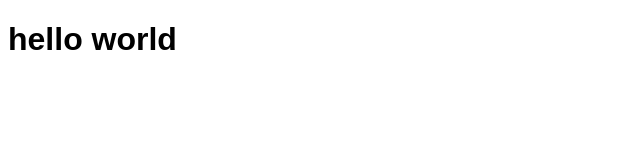
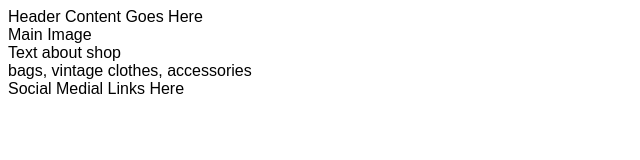
Before and after one commit to Toby7658/Lucys-Lot, a plain HTML site: page index.html in a window 1280 px wide. Shown: the whole page, without its empty margins (0-640 px from the left). Drawn offline with Linux system fonts and the light colour scheme.

Commit message:
Add core structure for home page

```diff
--- a/assets/css/style.css
+++ b/assets/css/style.css
@@ -1,3 +1,3 @@
 body {
-    font-family: Arial, Helvetica, sans-serif;
+    font-family:Arial, Helvetica, sans-serif;
 }
--- a/index.html
+++ b/index.html
@@ -11,6 +11,16 @@
     <title>Lucys Lot</title>
 </head>
 <body>
-    <h1>hello world</h1>
+    <header>Header Content Goes Here</header>
+    <section>
+        Main Image
+    </section>
+    <section>
+        Text about shop
+    </section>
+    <section>
+        bags, vintage clothes, accessories
+    </section>
+    <footer>Social Medial Links Here</footer>
 </body>
 </html>
```
